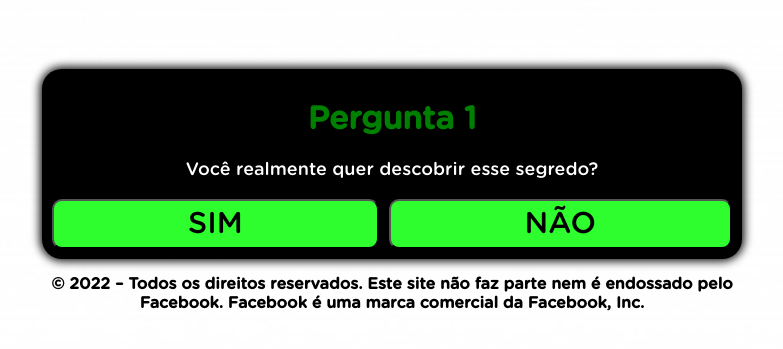
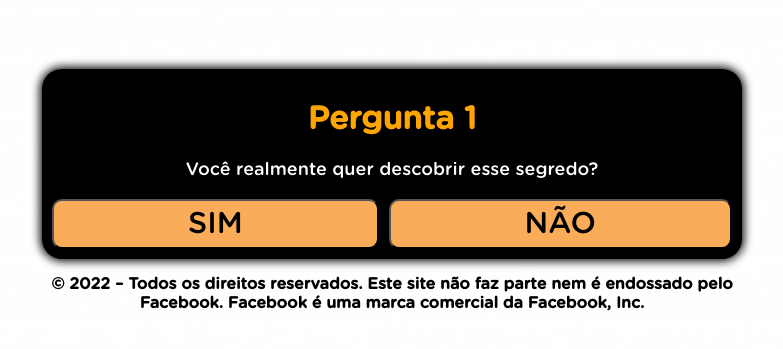
Before and after one commit to henrybortolotto/protocolozerobarrigaofc.website, a plain HTML site: page quiz/index.html in a window 1280 px wide. Shown: the part 201-550 px from the top of the page, without its empty margins (248-1031 px from the left). Drawn offline with Linux system fonts and the light colour scheme.

Commit message:
Add files via upload

```diff
--- a/quiz/index.html
+++ b/quiz/index.html
@@ -77,13 +77,13 @@
       border-radius: 10px;
       padding: 5px 10px;
       font-size: 30px;
-      background-color: #2EFE2E;
+      background-color: #FAAC58;
       outline: none;
       text-decoration: none;
       color: black;
     }
     .black h1 {
-      color: green;
+      color: orange;
     }
     .black p {
       font-size: 18px;
```
